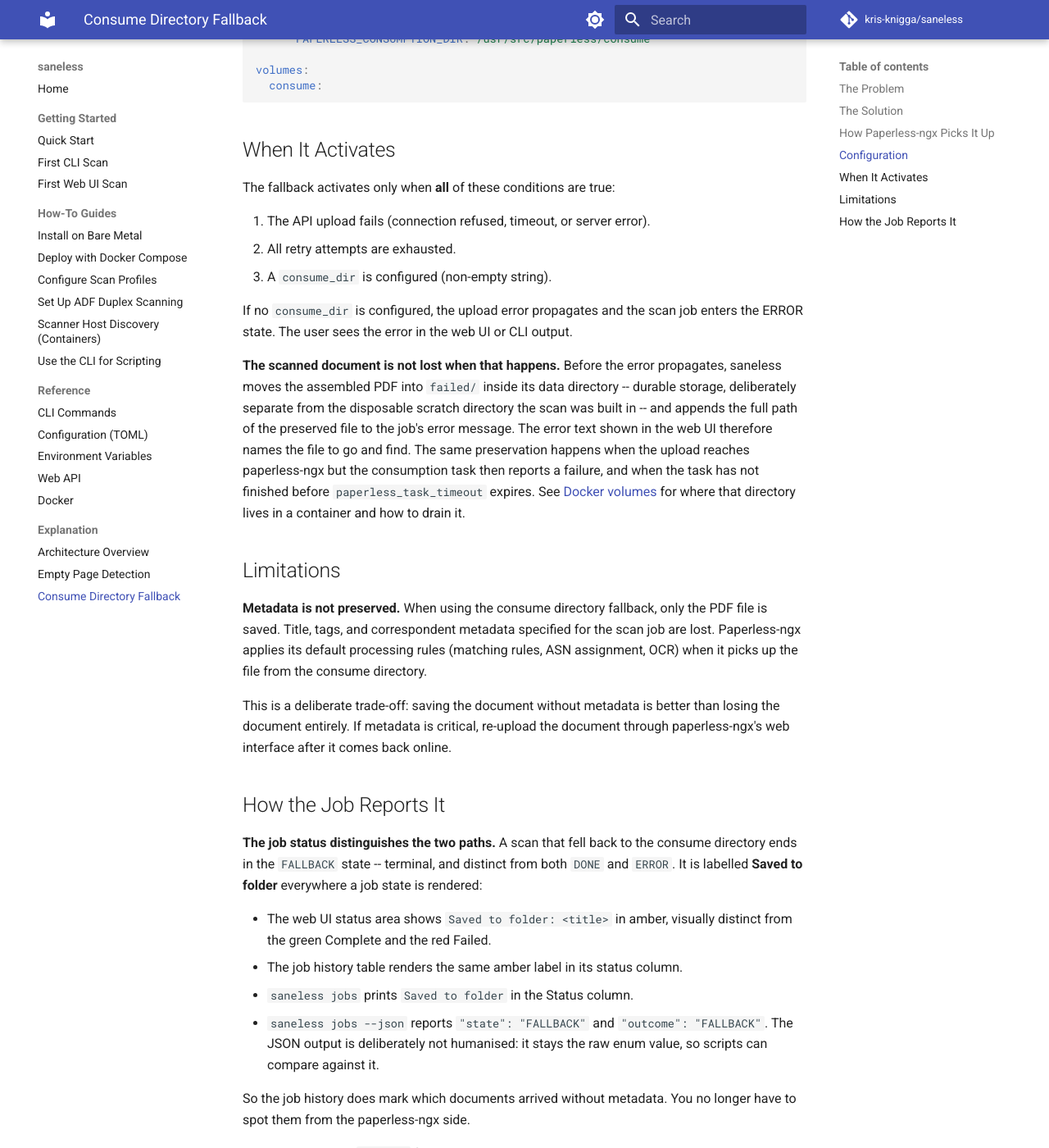
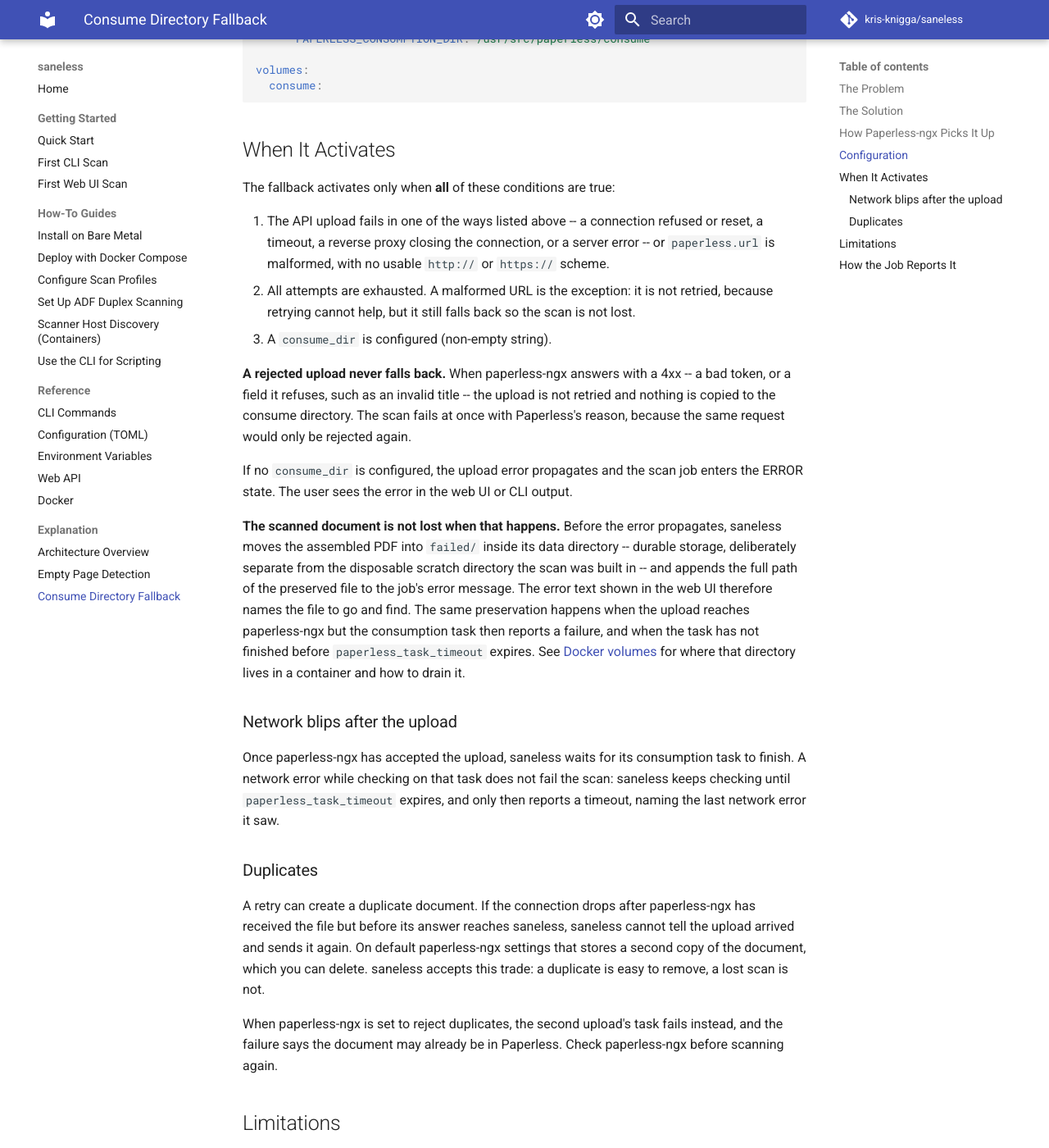
Before and after one commit to kdknigga/saneless, an MkDocs documentation site: the page built from docs/explanation/consume-directory-fallback.md, in a window 1280 px wide and 1400 px high, scrolled down 1323 px. Shown: the whole window at 82% size. Built offline with MkDocs 1.6.1 and Material for MkDocs 9.7.7, drawn with Linux system fonts in a browser that asks for light colours; comment, search, counter and statistics services are not loaded; some of the changed text lies outside the part shown.

Commit message:
docs(28-14): document retry/fallback rules and the all-blank wording
- consume-directory-fallback: every transient network failure and 5xx retries then falls back; malformed URL falls back without retrying; a 4xx never falls back
- consume-directory-fallback: polling survives network blips; a retry after a lost response can create a duplicate
- empty-page-detection: 'All pages were blank' when detection removes every page, distinct from 'No pages were scanned'

Co-Authored-By: Claude Opus 5 <noreply@anthropic.com>

```diff
--- a/docs/explanation/consume-directory-fallback.md
+++ b/docs/explanation/consume-directory-fallback.md
@@ -6,9 +6,9 @@ If paperless-ngx is temporarily unavailable -- during maintenance, a restart, or
 
 ## The Solution
 
-When a `consume_dir` is configured and the API upload fails after all retry attempts are exhausted, saneless deposits the assembled PDF into the consume directory instead of raising an error.
+When a `consume_dir` is configured and the API upload cannot get through, saneless deposits the assembled PDF into the consume directory instead of raising an error.
 
-The pipeline retries uploads with exponential backoff (up to 3 attempts by default) before falling back. This means transient network blips are handled by retries, and only sustained outages trigger the fallback.
+The upload is attempted up to 3 times, with exponential backoff between attempts, whenever paperless-ngx cannot be reached or answers with a server error: a connection that is refused or reset, a timeout, a reverse proxy closing the connection, or a 5xx response. This means transient network blips are handled by retries, and only sustained outages trigger the fallback.
 
 ## How Paperless-ngx Picks It Up
 
@@ -51,13 +51,25 @@ volumes:
 
 The fallback activates only when **all** of these conditions are true:
 
-1. The API upload fails (connection refused, timeout, or server error).
-2. All retry attempts are exhausted.
+1. The API upload fails in one of the ways listed above -- a connection refused or reset, a timeout, a reverse proxy closing the connection, or a server error -- or `paperless.url` is malformed, with no usable `http://` or `https://` scheme.
+2. All attempts are exhausted. A malformed URL is the exception: it is not retried, because retrying cannot help, but it still falls back so the scan is not lost.
 3. A `consume_dir` is configured (non-empty string).
+
+**A rejected upload never falls back.** When paperless-ngx answers with a 4xx -- a bad token, or a field it refuses, such as an invalid title -- the upload is not retried and nothing is copied to the consume directory. The scan fails at once with Paperless's reason, because the same request would only be rejected again.
 
 If no `consume_dir` is configured, the upload error propagates and the scan job enters the ERROR state. The user sees the error in the web UI or CLI output.
 
 **The scanned document is not lost when that happens.** Before the error propagates, saneless moves the assembled PDF into `failed/` inside its data directory -- durable storage, deliberately separate from the disposable scratch directory the scan was built in -- and appends the full path of the preserved file to the job's error message. The error text shown in the web UI therefore names the file to go and find. The same preservation happens when the upload reaches paperless-ngx but the consumption task then reports a failure, and when the task has not finished before `paperless_task_timeout` expires. See [Docker volumes](../reference/docker.md#volumes) for where that directory lives in a container and how to drain it.
+
+### Network blips after the upload
+
+Once paperless-ngx has accepted the upload, saneless waits for its consumption task to finish. A network error while checking on that task does not fail the scan: saneless keeps checking until `paperless_task_timeout` expires, and only then reports a timeout, naming the last network error it saw.
+
+### Duplicates
+
+A retry can create a duplicate document. If the connection drops after paperless-ngx has received the file but before its answer reaches saneless, saneless cannot tell the upload arrived and sends it again. On default paperless-ngx settings that stores a second copy of the document, which you can delete. saneless accepts this trade: a duplicate is easy to remove, a lost scan is not.
+
+When paperless-ngx is set to reject duplicates, the second upload's task fails instead, and the failure says the document may already be in Paperless. Check paperless-ngx before scanning again.
 
 ## Limitations
 
```
Also changed, not shown: docs/explanation/empty-page-detection.md (+6 -0 lines).
